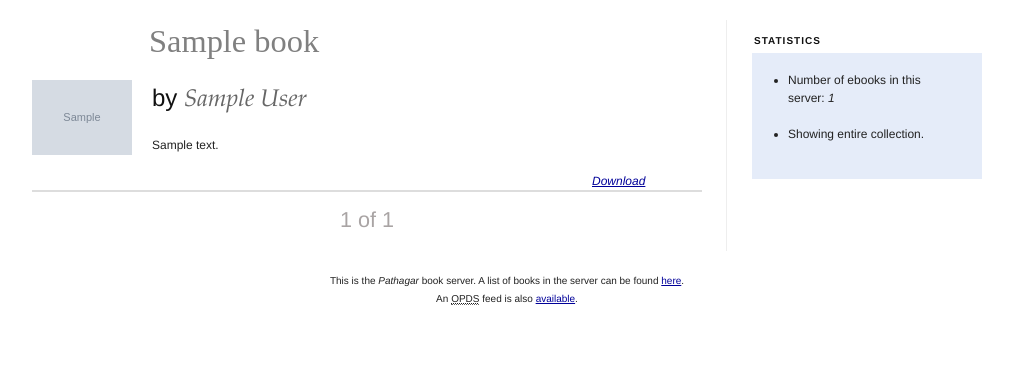
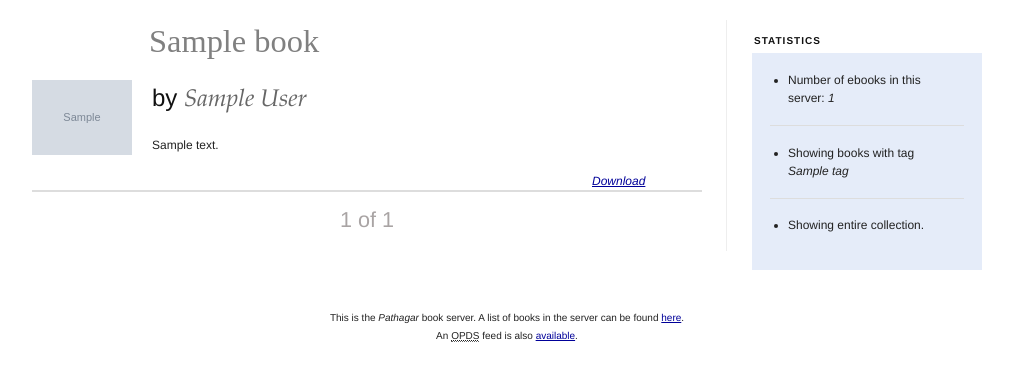
Before and after one commit to PathagarBooks/pathagar, a Django app: template templates/books/book_list.html in a window 1280 px wide. Shown: the part 80-461 px from the top of the page, without its empty margins (133-1146 px from the left). Run offline with Django 3.2, Linux system fonts and the light colour scheme; the template is opened without the code that fills it: most values are stand-ins (such as "Sample title", 1, 10 or a date in 2020); grey boxes marked "Sample" are stand-in pictures; some libraries are stand-ins or nearby versions.

Commit message:
Tag list page

```diff
--- a/books/templates/base.html
+++ b/books/templates/base.html
@@ -59,7 +59,7 @@ method="get">
   <li><a data-name="latest" href="{% url latest %}">Latest</a></li>
   <li><a data-name="by-title" href="{% url by_title %}">By Title</a></li>
   <li><a data-name="by-author" href="{% url by_author %}">By Author</a></li>
-  <li><a data-name="by-tag" href="#">Tags</a></li>
+  <li><a data-name="by-tag" href="{% url tags %}">Tags</a></li>
   <li class="searchbox">
     <input id="search" type="text" name="q" />
     <input id="submit" type="submit" value="Submit" />
--- a/templates/books/book_list.html
+++ b/templates/books/book_list.html
@@ -77,8 +77,14 @@
         <ul>
             <li>Number of ebooks in this server: <em>{{ total_books }}</em></li>
         </ul>
+        <hr>
+        {% if tag %}
+        <ul>
+            <li>Showing books with tag <em>{{ tag.name }}</em></li>
+        </ul>
+        <hr>
+        {% endif %}
         {% ifnotequal paginator.count total_books %}
-            <hr>
         <ul>
             <li>Number of ebooks in search result: <em>{{ paginator.count }}</em></li>
             <li>Showing matches <em>{{ page_obj.start_index }}</em> to <em>{{ page_obj.end_index }}</em></li>
--- a/urls.py
+++ b/urls.py
@@ -24,17 +24,19 @@ urlpatterns = patterns('',
     (r'^tags/(?P<tag>[-\w]+).atom$', 'pathagar.books.views.by_tag',
      {'qtype': u'feed'}, 'by_tag_feed'),
 
+    # Tag list:
+    (r'^tags/', 'pathagar.books.views.tags', {}, 'tags'),
+
     # Add, view, edit and remove books:
     (r'^add/book/?$', 'pathagar.books.views.add_book'),
     (r'^view/book/(?P<book_id>\d+)/$', 'pathagar.books.views.book_detail'),
     (r'^edit/book/(?P<book_id>\d+)/?$', 'pathagar.books.views.edit_book'),
     (r'^remove/book/(?P<book_id>\d+)/?$', 'pathagar.books.views.remove_book'),
 
-
     # Add language:
     (r'^add/dc_language|language/?$', 'pathagar.books.views.add_language'),
 
-    # Auth:
+    # Auth login and logout:
     (r'^accounts/login/$', 'django.contrib.auth.views.login'),
     (r'^accounts/logout/$', 'django.contrib.auth.views.logout'),
 
```
Also changed, not shown: books/views.py (+7 -0 lines), 1 other file. Lines whose indentation alone changed are shown as unchanged.
